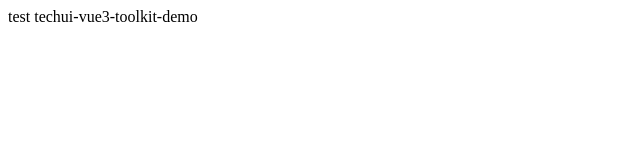
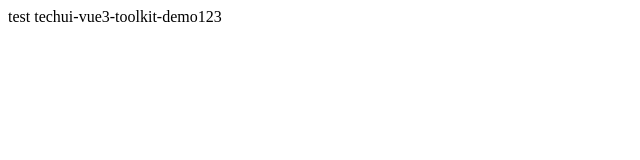
Before and after one commit to aYin86cn/techui-toolkit-demo, a plain HTML site: page index.html in a window 1280 px wide. Shown: the full height of the page, 0-640 px from the left. Drawn offline with Linux system fonts and the light colour scheme.

Commit message:
Update index.html

```diff
--- a/index.html
+++ b/index.html
@@ -7,6 +7,6 @@
   <title>techui-vue3-toolkit-demo</title>
 </head>
 <body>
-  test techui-vue3-toolkit-demo
+  test techui-vue3-toolkit-demo123
 </body>
 </html>
```
